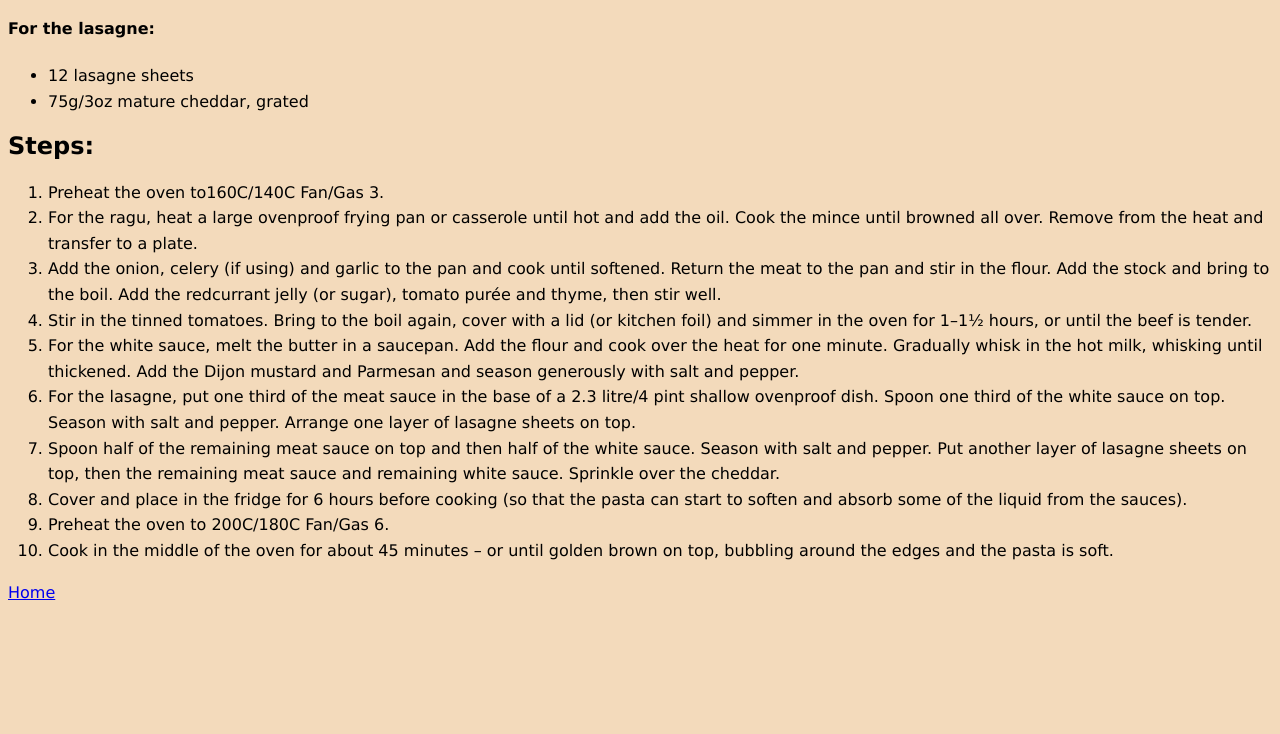
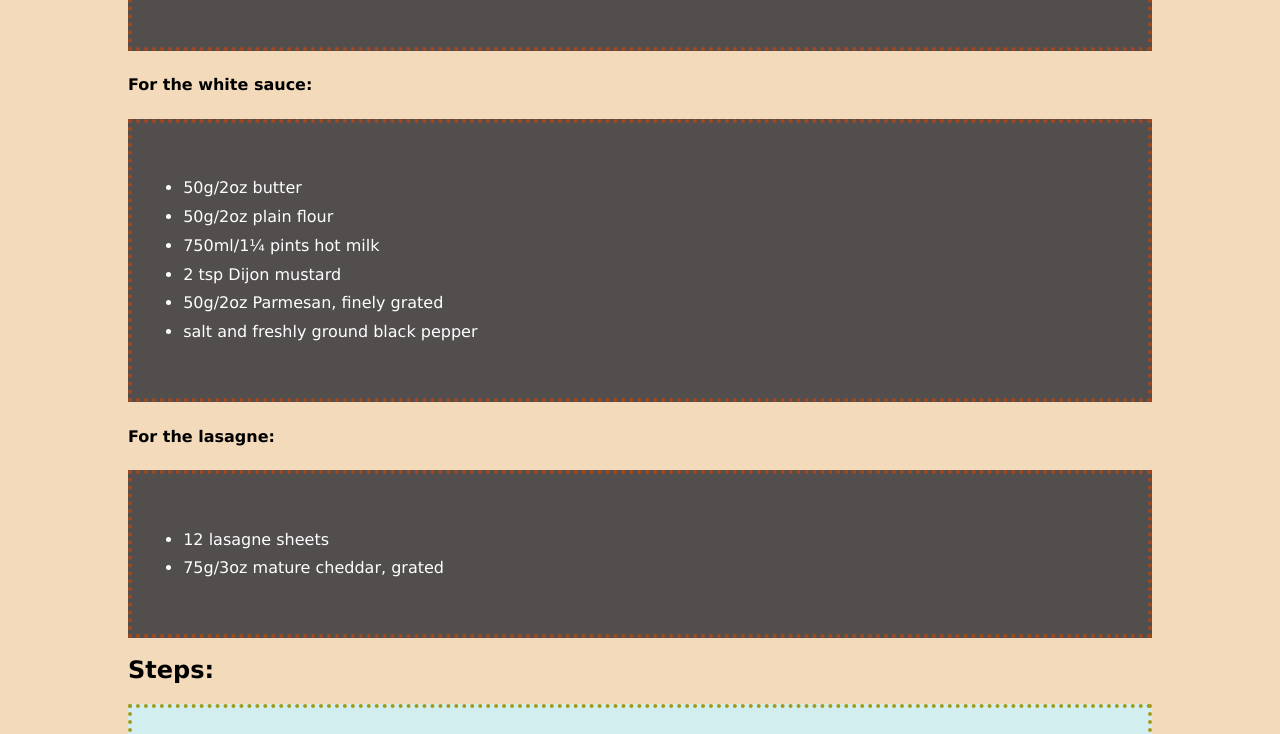
Before and after one commit to Rbeadle21/odin-recipes, a plain HTML site: page recipes/lasagne.html in a window 1280 px wide. Shown: the part 982-1716 px from the top of the page. Before the commit the page ends 1595 px from the top, so only its background shows below. Drawn offline with Linux system fonts and the light colour scheme.

Commit message:
More styling added, playing with borders

```diff
--- a/recipes/lasagne.html
+++ b/recipes/lasagne.html
@@ -15,7 +15,7 @@
 
 <h2>Ingredients:</h2>
 <h4>For the ragu:</h4>
-<ul>
+<ul class="ingredients">
     <li>2 tbsp olive oil</li>
     <li>900g/2lb beef or veggie mince</li>
     <li>2 onions, roughly chopped</li>
@@ -30,7 +30,7 @@
 </ul>
 
 <h4>For the white sauce:</h4>
-    <ul>
+    <ul class="ingredients">
         <li>50g/2oz butter</li>
         <li>50g/2oz plain flour</li>
         <li>750ml/1¼ pints hot milk</li>
@@ -40,13 +40,13 @@
     </ul>
 
 <h4>For the lasagne:</h4>
-    <ul>
+    <ul class="ingredients">
         <li>12 lasagne sheets</li>
         <li>75g/3oz mature cheddar, grated</li>
     </ul>
 
 <h2>Steps:</h2>
-<ol>
+<ol class="steps">
     <li>Preheat the oven to160C/140C Fan/Gas 3.</li>
     <li>For the ragu, heat a large ovenproof frying pan or casserole until hot and add the oil.
         Cook the mince until browned all over. Remove from the heat and transfer to a plate.</li>
--- a/styles.css
+++ b/styles.css
@@ -2,6 +2,7 @@ body {
     background-color: rgb(243, 218, 187);
     font-family: Verdana, Geneva, Tahoma, sans-serif;
     line-height: 1.6em;
+    margin: 10%;
 }
 
 h1 {
@@ -14,3 +15,21 @@ h1 {
     margin-left: auto;
     margin-right: auto;
 }
+
+.ingredients {
+    display: block;
+    background-color: #524e4e;
+    color: white;
+    border: 4px dotted #a4471c;
+    padding: 5%;
+    line-height: 1.8em;
+}
+
+.steps {
+    display: block;
+    background-color: rgb(211, 238, 238);
+    color: rgb(58, 57, 57);
+    border: 4px dotted #a49b1c;
+    padding: 5%;
+    line-height: 1.8em;
+}
```
Also changed, not shown: recipes/chickpea-curry.html (+2 -2 lines), recipes/spag-bol.html (+2 -2 lines).
